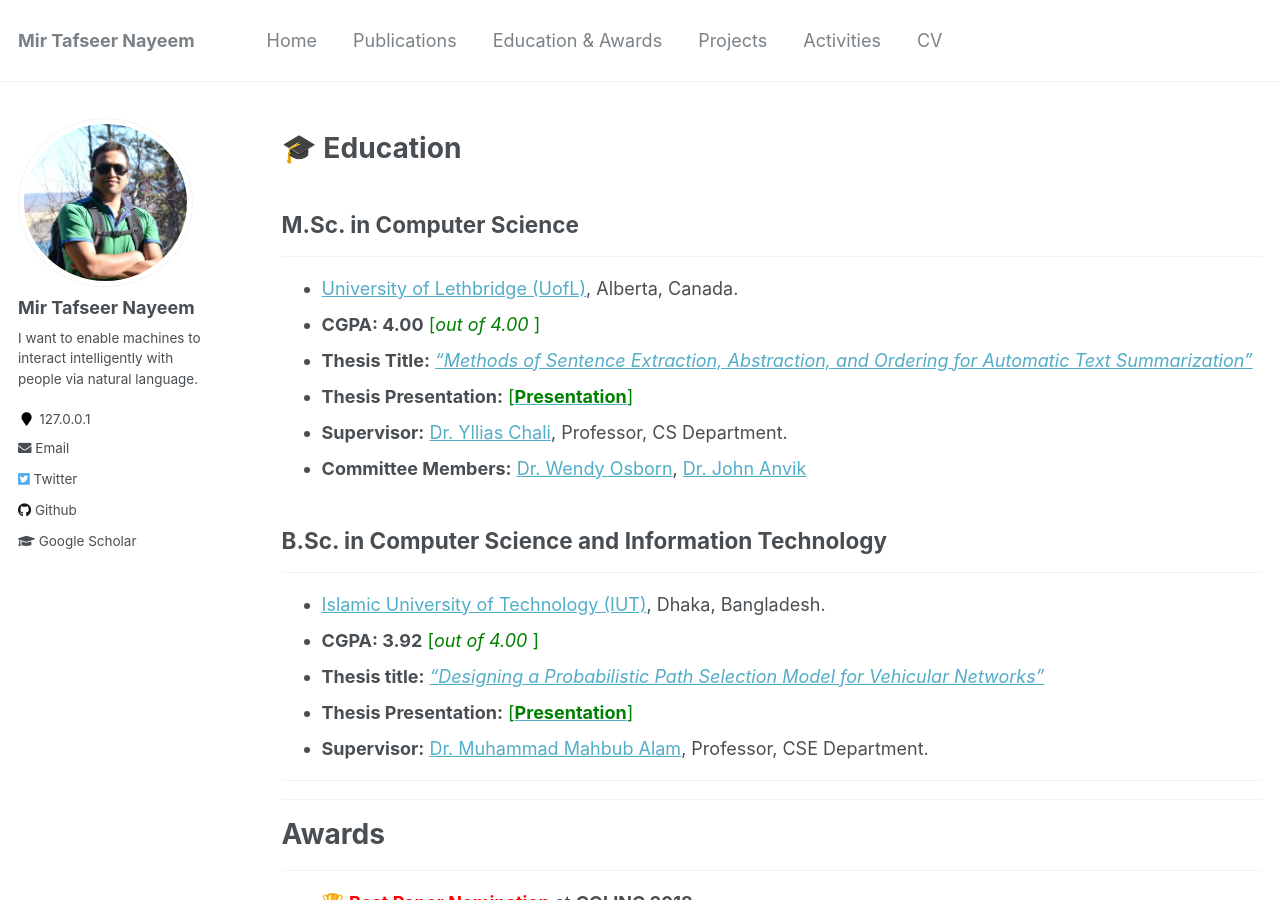
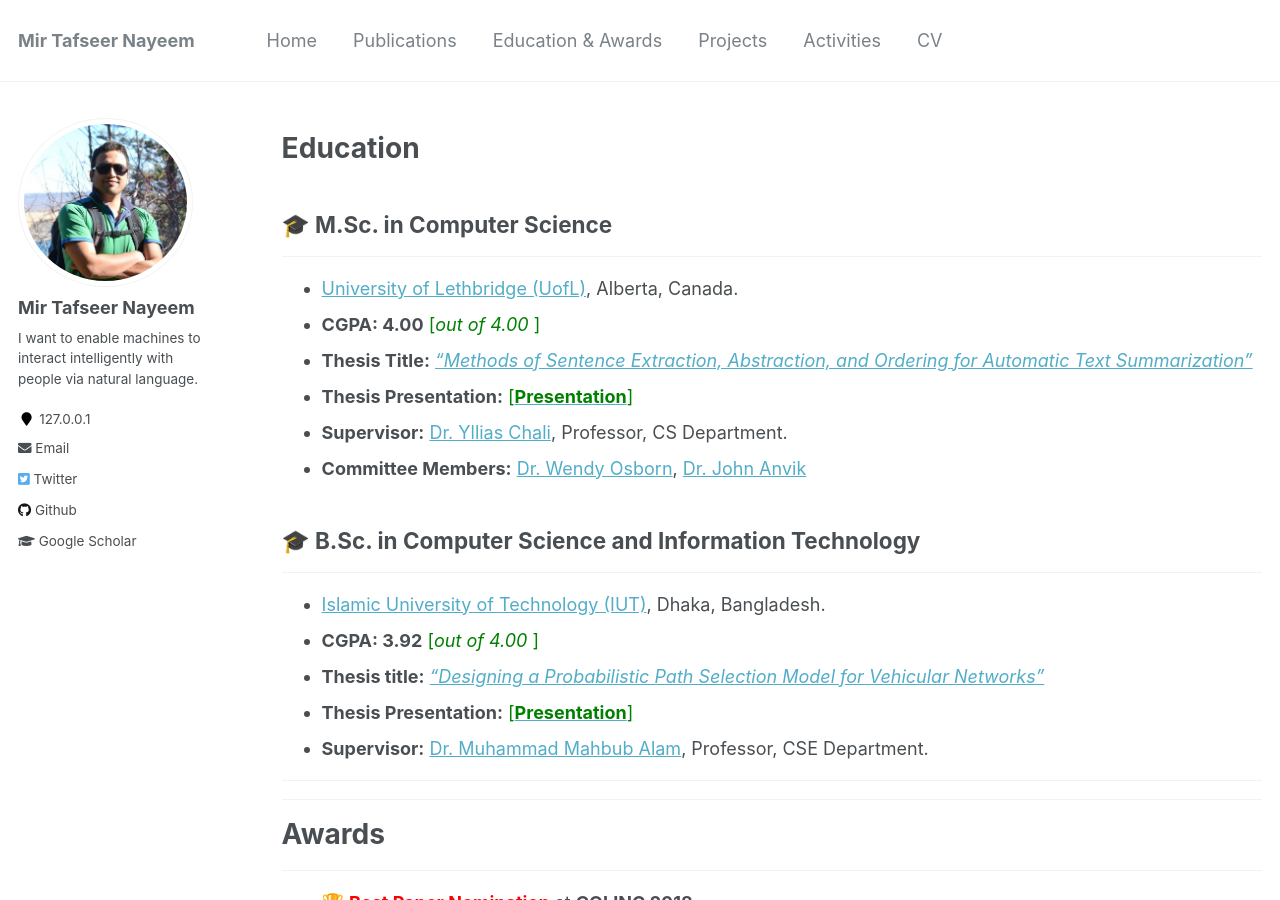
Before and after one commit to sujan-sarker/sujan-sarker.github.io, a Jekyll site: the page built from _pages/education-awards.md, in a window 1280 px wide and 900 px high. Built offline with Jekyll 4.4.1, drawn with Linux system fonts in a browser that asks for light colours.

```diff
--- a/_pages/education-awards.md
+++ b/_pages/education-awards.md
@@ -5,9 +5,9 @@ permalink: /education-awards/
 author_profile: true
 ---
 
-# 🎓 Education
+# Education
 
-## M.Sc. in Computer Science
+## 🎓 M.Sc. in Computer Science
 -----------------------------
 
 * [University of Lethbridge (UofL)](https://www.uleth.ca/), Alberta, Canada.
@@ -18,7 +18,7 @@ author_profile: true
 * **Committee Members:** [Dr. Wendy Osborn](http://directory.uleth.ca/users/wendy.osborn), [Dr. John Anvik ](http://directory.uleth.ca/users/john.anvik)
 
 
-## B.Sc. in Computer Science and Information Technology
+## 🎓 B.Sc. in Computer Science and Information Technology
 --------------------------------------------------------
 
 
```
